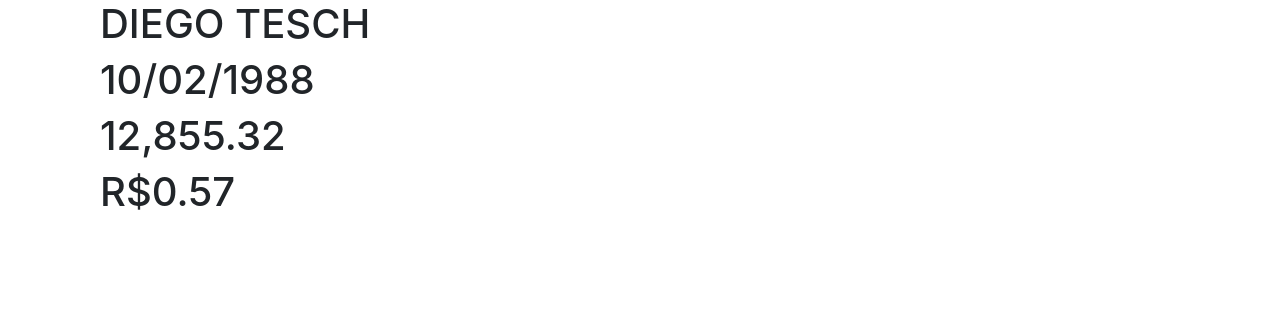
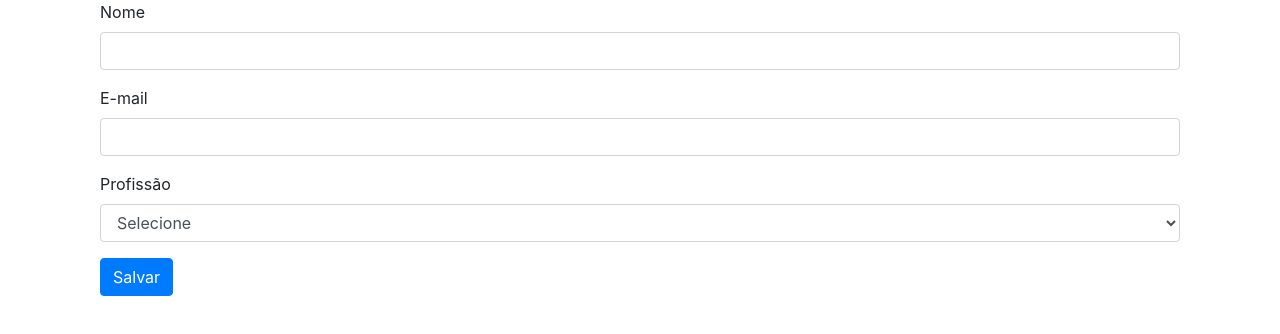
Before and after one commit to diegotesch/estudos-algar, an Angular app: page / in a window 1280 px wide. Shown: the top 334 px of the page. Built offline with nearby package versions, Linux system fonts and the light colour scheme.

Commit message:
Trabalhando com formularios ngModel

```diff
--- a/src/app/app.component.html
+++ b/src/app/app.component.html
@@ -9,5 +9,6 @@
 
 
   </div> -->
-  <app-pipes></app-pipes>
+  <!-- <app-pipes></app-pipes> -->
+  <app-formulario-estudo></app-formulario-estudo>
 </div>
--- a/src/app/app.module.ts
+++ b/src/app/app.module.ts
@@ -8,6 +8,7 @@ import { CardComponent } from './card/card.component';
 import { FuncionarioFormComponent } from './funcionario-form/funcionario-form.component';
 import { CampoColoridoDirective } from './campo-colorido.directive';
 import { PipesComponent } from './pipes/pipes.component';
+import { FormularioEstudoComponent } from './formulario-estudo/formulario-estudo.component';
 
 @NgModule({
   declarations: [
@@ -16,7 +17,8 @@ import { PipesComponent } from './pipes/pipes.component';
     CardComponent,
     FuncionarioFormComponent,
     CampoColoridoDirective,
-    PipesComponent
+    PipesComponent,
+    FormularioEstudoComponent
   ],
   imports: [
     BrowserModule,
--- /dev/null
+++ b/src/app/formulario-estudo/formulario-estudo.component.html
@@ -0,0 +1,24 @@
+<div class="container">
+  <form #userForm="ngForm" (ngSubmit)="salvar(userForm)">
+    <div class="form-group">
+      <label class="form-control-label">Nome</label>
+      <input name="nome" type="text" class="form-control" ngModel>
+    </div>
+
+    <div class="form-group">
+      <label class="form-control-label">E-mail</label>
+      <input name="email" type="text" class="form-control" ngModel >
+    </div>
+
+    <div class="form-group">
+      <label class="form-control-label">Profissão</label>
+      <select class="form-control" name="profissao" ngModel >
+        <option value="">Selecione</option>
+        <option value="1">Engenheiro</option>
+        <option value="2">Dentista</option>
+      </select>
+    </div>
+
+    <button type="submit" class="btn btn-primary">Salvar</button>
+  </form>
+</div>
--- /dev/null
+++ b/src/app/formulario-estudo/formulario-estudo.component.ts
@@ -0,0 +1,19 @@
+import { Component, OnInit } from '@angular/core';
+import { NgForm } from '@angular/forms';
+
+@Component({
+  selector: 'app-formulario-estudo',
+  templateUrl: './formulario-estudo.component.html',
+  styleUrls: ['./formulario-estudo.component.css']
+})
+export class FormularioEstudoComponent {
+
+  salvar(form: NgForm) {
+
+    console.log(form.value.nome);
+    console.log(form.value.email);
+    console.log(form.value.profissao);
+
+  }
+
+}
```
Also changed, not shown: src/app/formulario-estudo/formulario-estudo.component.css (added).
